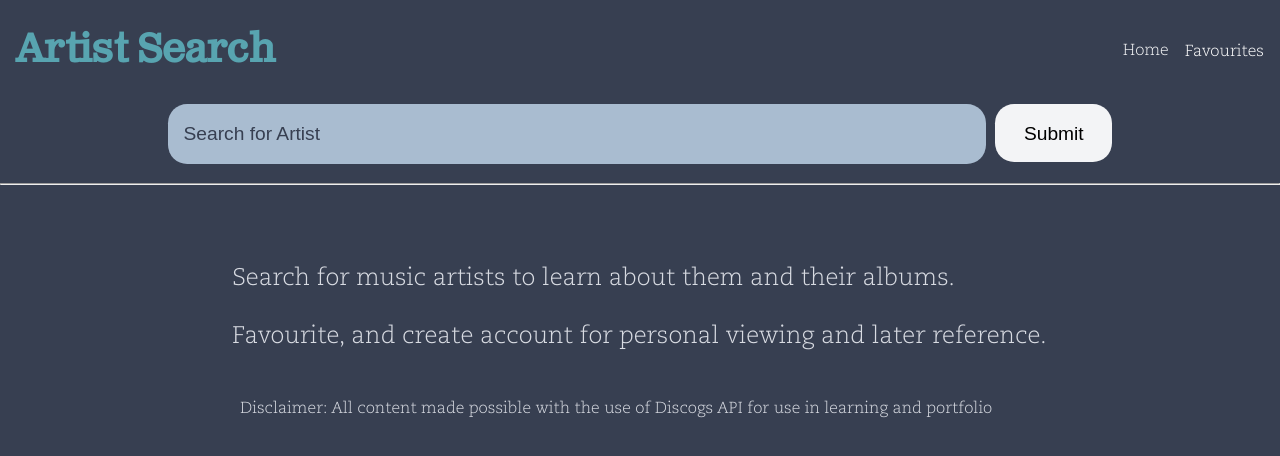
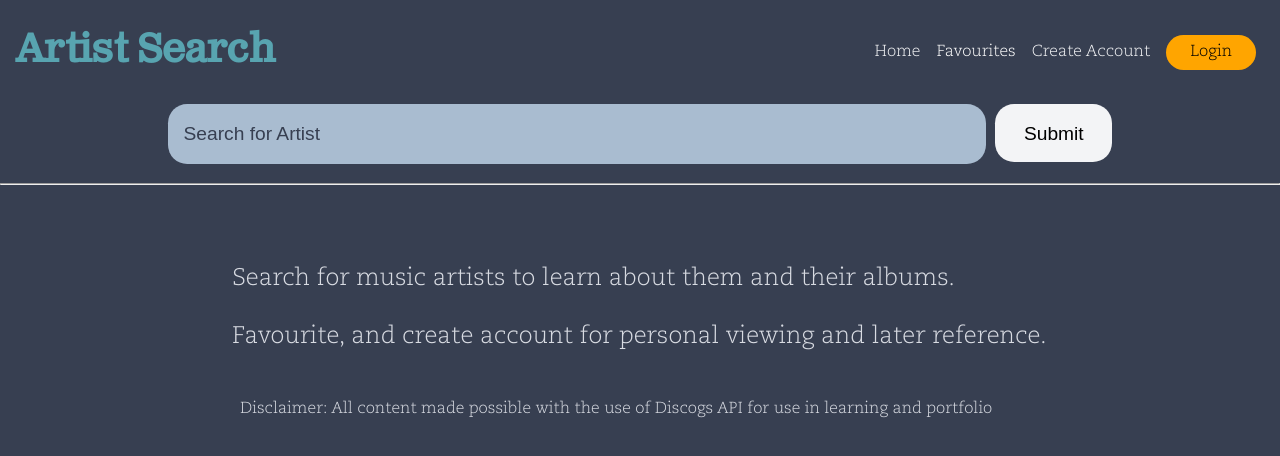
Before and after one commit to kwilki/DiscogsArtistSearch, a plain HTML site: page index.html in a window 1280 px wide. Drawn offline with Linux system fonts and the light colour scheme.

Commit message:
added create acc and login buttons and adjusted nav spacing

```diff
--- a/css/nav.css
+++ b/css/nav.css
@@ -22,6 +22,7 @@
 .menu-bar {
     display: flex;
     overflow: hidden;
+    align-items: center;
 }
 
 .menu-bar a {
@@ -97,3 +98,22 @@
 #information div p strong {
     font-family: 'CaeciliaLTStd-Bold', serif;
 }
+
+.menu-item {
+    padding-right: 1em;
+}
+
+.menu-item.login-button {
+    color: black;
+    background-color: orange;
+    border: none;
+    border-radius: 1.5em;
+    /* flex-grow: 0; */
+    /* flex-wrap: nowrap; */
+    /* height: 3em; */
+    margin-right: 0.5em;
+    padding-top: 0.5em;
+    padding-bottom: 0.5em;
+    padding-left: 1.5em;
+    padding-right: 1.5em;
+}
--- /dev/null
+++ b/db.json
@@ -0,0 +1,4 @@
+{
+    "users": [],
+    "favourites": []
+}
--- a/index.html
+++ b/index.html
@@ -32,7 +32,8 @@
                                 <a class="desktop menu-item albums-favourites-sub" id="desktop-album-fav-menu">Albums</a>
                             </div>
                         </div>
-
+                        <a class="menu-item create-account-button" id="create-account-button">Create Account</a>
+                        <a class="menu-item login-button" id="login-button">Login</a>
                     </div>
                 </nav>
                 <button class="hamburger">
```
